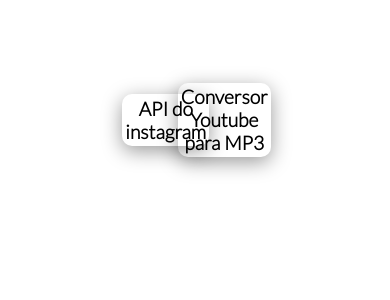
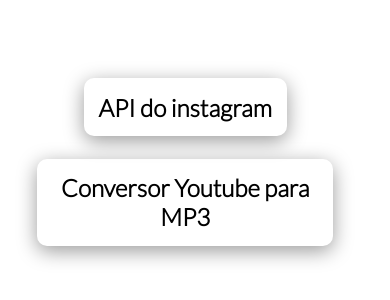
Before and after one commit to ThiagoS1lva/Guardados, a React (Vite) app: page / in a window 390 px wide. Shown: the part 302-602 px from the top of the page. Built offline with nearby package versions, Linux system fonts and the light colour scheme.

Commit message:
responsividade home

```diff
--- a/src/ui/styles/Home.module.css
+++ b/src/ui/styles/Home.module.css
@@ -34,3 +34,20 @@
     background-color: #000;
     color: #fff;
 }
+
+@media (max-width: 600px) {
+    .container {
+        width: 95%;
+    }
+    .row {
+        width: 100%;
+        flex-direction: column;
+    }
+    .col {
+        margin: 0 auto 6% auto;
+        width: 80%;
+    }
+    .col a {
+        font-size: 1.5em;
+    }
+}
```
